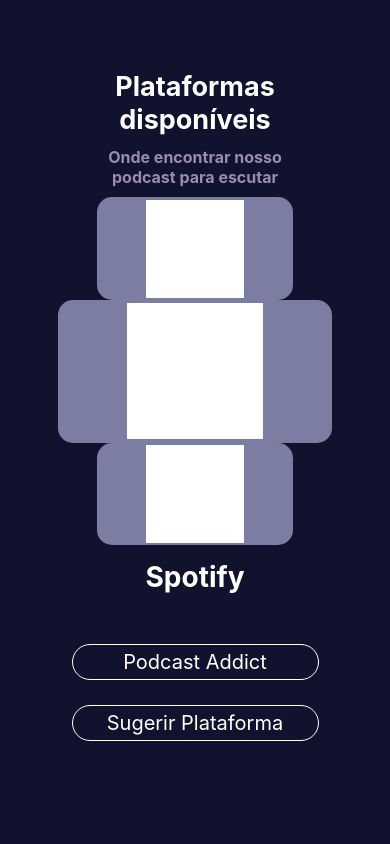
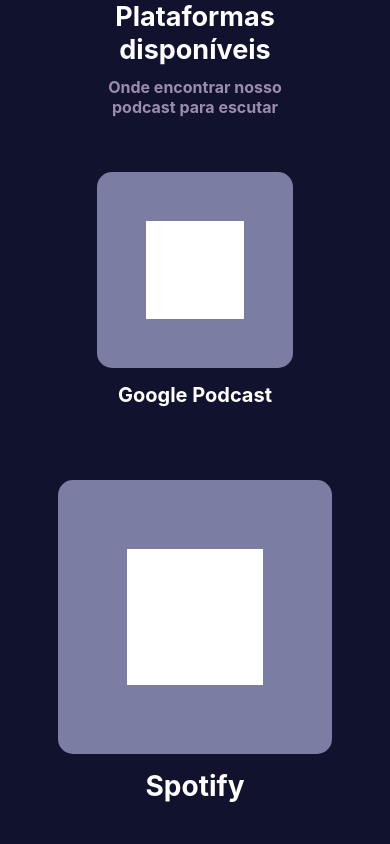
Before and after one commit to lucas-wyllame/hyper-beam, a Next.js app: page / in a window 390 px wide. Shown: the top 844 px of the page. Built offline with nearby package versions, Linux system fonts and the light colour scheme.

Commit message:
feature(home): make media query on availablePlats

```diff
--- a/components/AvailablePlats/index.js
+++ b/components/AvailablePlats/index.js
@@ -10,20 +10,26 @@
   justify-content: flex-start;
   align-items: center;
   padding: 70px;
-  @media (max-width:480px)  {
-
+  @media (max-width: 480px) {
+    height: 1401px;
+    padding: 0;
+    margin-bottom: 97px;
   }
 `;
 
 const Plats = styled.div`
-  width: 60%;
+  width: 42%;
   height: 50%;
-  background: crimson;
   display: flex;
   justify-content: space-between;
   align-items: center;
-  @media (max-width:480px)  {
+  margin-bottom: 50px;
+  @media (max-width: 480px) {
+    width: 100%;
+    height: 67%;
     flex-direction: column;
+    margin-bottom: 56px;
+    margin-top: 45px;
   }
 `;
 
@@ -53,11 +59,26 @@
   background: #fff;
 `;
 
+const PlatsGroup = styled.div`
+  width: auto;
+  height: 350px;
+  display: flex;
+  flex-direction: column;
+  align-items: center;
+  justify-content: center;
+  @media (max-width: 480px) {
+    height: auto;
+  }
+`;
+
 const PlatsTitle = styled.label`
-  font-size: 28px;
+  width: auto;
+  font-size: ${(props) => props.fontSize};
   color: #ffffff;
-  margin: 15px 0 50px 0;
+  margin: ${(props) => props.margin};
   font-weight: bold;
+  padding-left: ${(props) => props.paddingLeft};
+  padding-right: ${(props) => props.paddingRight};
 `;
 
 const PlatsButton = styled.a`
@@ -73,7 +94,9 @@
   display: flex;
   justify-content: center;
   align-items: center;
+  @media (max-width: 480px) {
 
+  }
 `;
 
 export default function AvailablePlats() {
@@ -82,6 +105,40 @@
       <Title>Plataformas disponíveis</Title>
       <Desc>Onde encontrar nosso podcast para escutar</Desc>
       <Plats>
+        <PlatsGroup>
+          <PlatsCards
+            width={"196px"}
+            height={"196px"}
+            backColor={"#fff"}
+            widthHover={"196px"}
+            heightHover={"196px"}
+            widthHoverDiv={"98px"}
+            heightHoverDiv={"98px"}
+            // widthQueri={""}
+            // heightQueri={""}
+          >
+            <PlatsIcons widthIcon={"98px"} heightIcon={"98px"}></PlatsIcons>
+          </PlatsCards>
+          <PlatsTitle fontSize={"20px"} margin={"15px 0 0 0"}>
+            Google Podcast
+          </PlatsTitle>
+        </PlatsGroup>
+
+        <PlatsGroup>
+          <PlatsCards
+            width={"274px"}
+            height={"274px"}
+            backColor={"green"}
+            widthHover={"288px"}
+            heightHover={"288px"}
+            widthHoverDiv={"146px"}
+            heightHoverDiv={"146px"}
+          >
+            <PlatsIcons widthIcon={"136px"} heightIcon={"136px"}></PlatsIcons>
+          </PlatsCards>
+            <PlatsTitle fontSize={"28px"} margin={"15px 0 0 0"}>Spotify</PlatsTitle>
+        </PlatsGroup>
+        <PlatsGroup>
           <PlatsCards
             width={"196px"}
             height={"196px"}
@@ -93,30 +150,13 @@
           >
             <PlatsIcons widthIcon={"98px"} heightIcon={"98px"}></PlatsIcons>
           </PlatsCards>
-        <PlatsCards
-          width={"274px"}
-          height={"274px"}
-          backColor={"green"}
-          widthHover={"288px"}
-          heightHover={"288px"}
-          widthHoverDiv={"146px"}
-          heightHoverDiv={"146px"}
-        >
-          <PlatsIcons widthIcon={"136px"} heightIcon={"136px"}></PlatsIcons>
-        </PlatsCards>
-        <PlatsCards
-          width={"196px"}
-          height={"196px"}
-          backColor={"#fff"}
-          widthHover={"196px"}
-          heightHover={"196px"}
-          widthHoverDiv={"98px"}
-          heightHoverDiv={"98px"}
-        >
-          <PlatsIcons widthIcon={"98px"} heightIcon={"98px"}></PlatsIcons>
-        </PlatsCards>
+          <PlatsTitle fontSize={"20px"} margin={"15px 0 0 0"}>
+            Pocket Casts
+          </PlatsTitle>
+        </PlatsGroup>
       </Plats>
-      <PlatsTitle>Spotify</PlatsTitle>
+      {/* <PlatsTitleGroup>
+      </PlatsTitleGroup> */}
       <PlatsButton
         href="https://podcastaddict.com/podcast/3670417"
         target="_blank"
```
Lines whose indentation alone changed are shown as unchanged.
